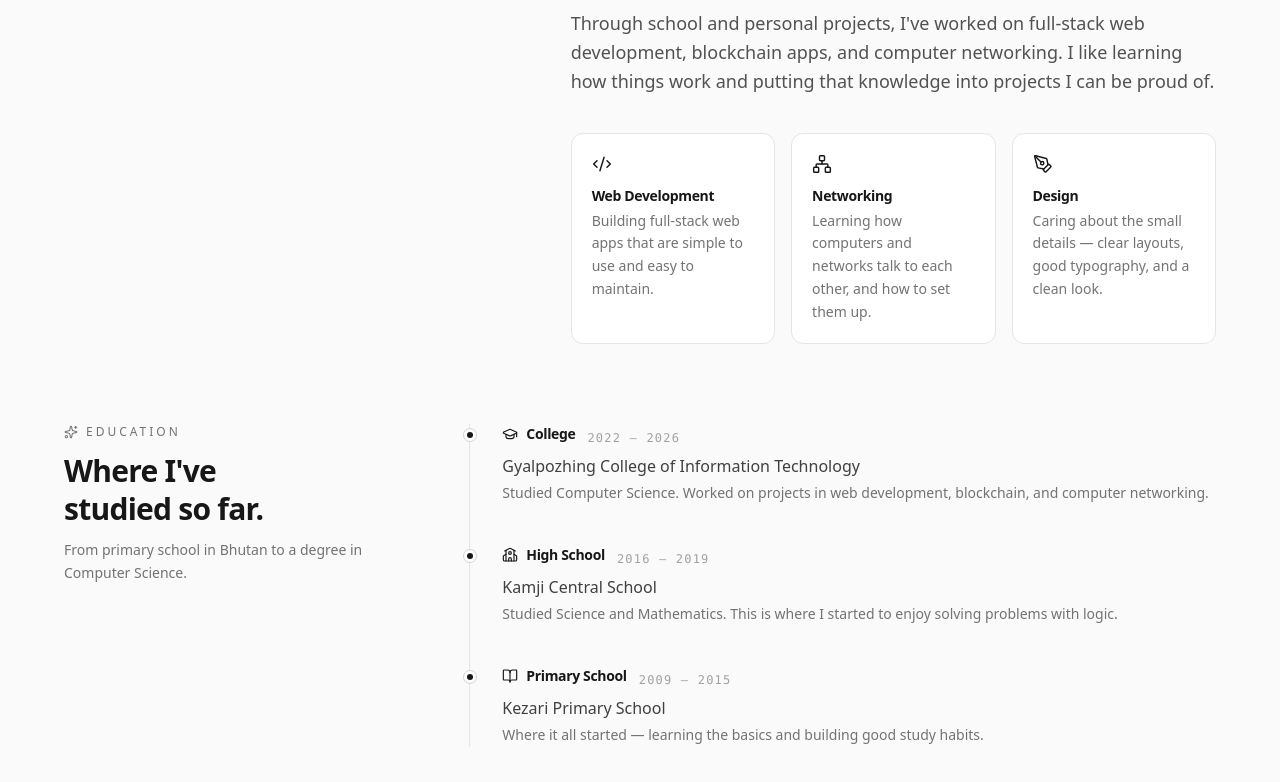
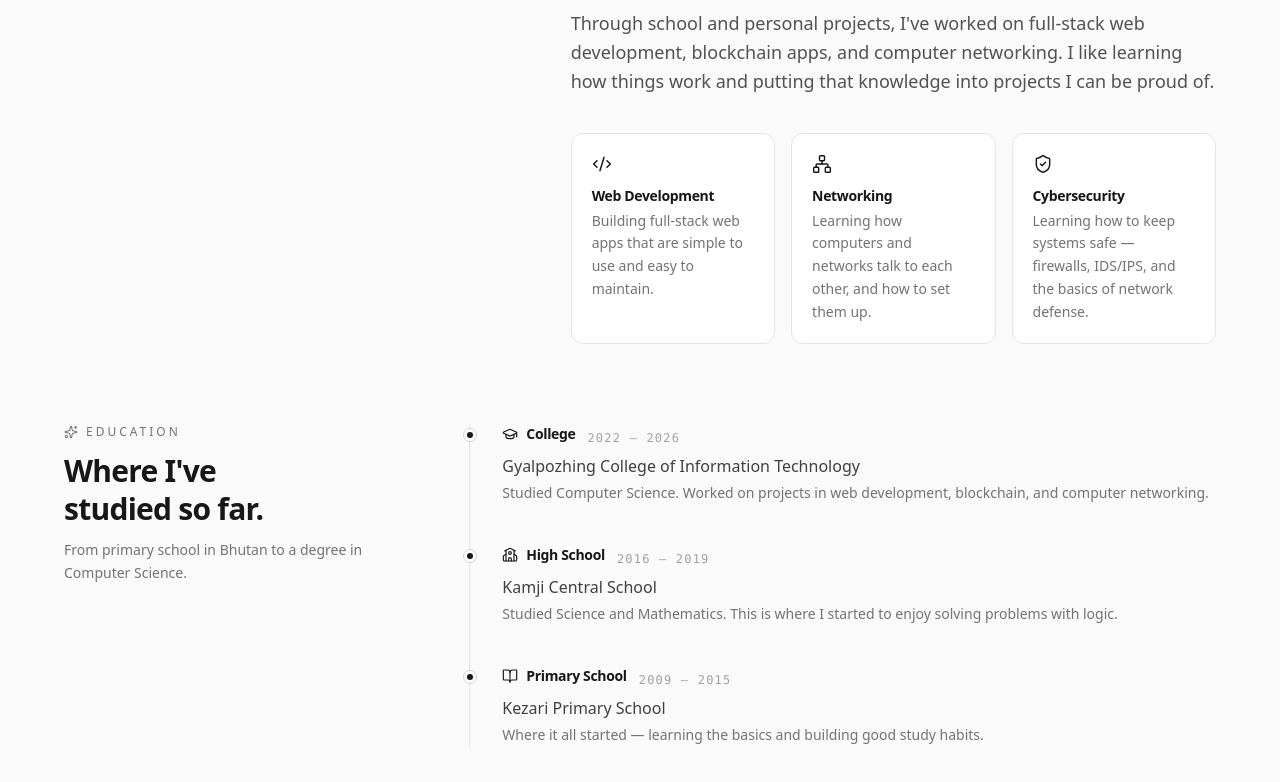
Before and after one commit to ugyentring/web-cv, a React (Vite) app: page / in a window 1280 px wide. Shown: the part 1067-1849 px from the top of the page. Built offline with nearby package versions, Linux system fonts and the light colour scheme.

Commit message:
feat: update About principle and icon to reflect cybersecurity focus
Change "Design" to "Cybersecurity" and update icon to 'ShieldCheck'.

Co-authored-by: Ugyen Tshering <113936347+ugyentring@users.noreply.github.com>

```diff
--- a/src/pages/About.jsx
+++ b/src/pages/About.jsx
@@ -6,7 +6,7 @@ import {
   Sparkles,
   Code2,
   Network,
-  PenTool,
+  ShieldCheck,
 } from "lucide-react";
 
 const education = [
@@ -48,9 +48,9 @@ const principles = [
     desc: "Learning how computers and networks talk to each other, and how to set them up.",
   },
   {
-    Icon: PenTool,
-    title: "Design",
-    desc: "Caring about the small details — clear layouts, good typography, and a clean look.",
+    Icon: ShieldCheck,
+    title: "Cybersecurity",
+    desc: "Learning how to keep systems safe — firewalls, IDS/IPS, and the basics of network defense.",
   },
 ];
 
```
